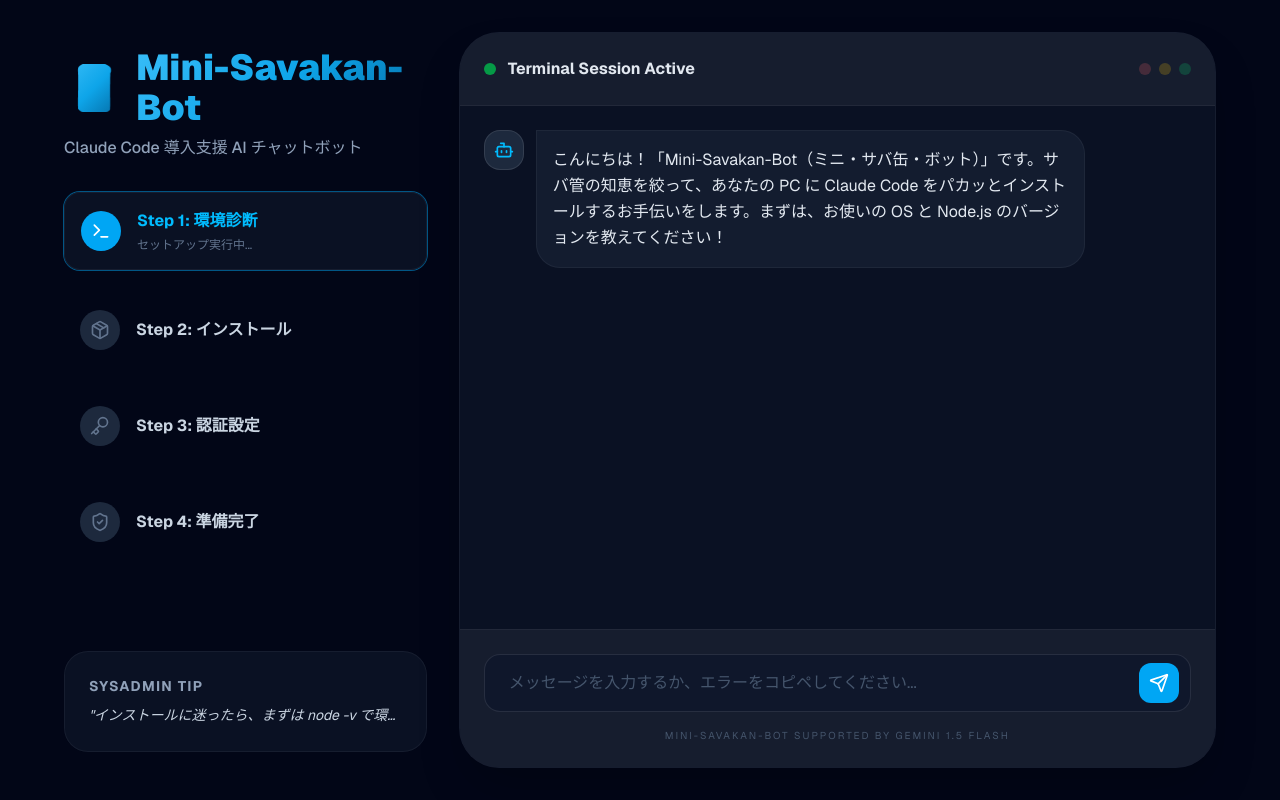
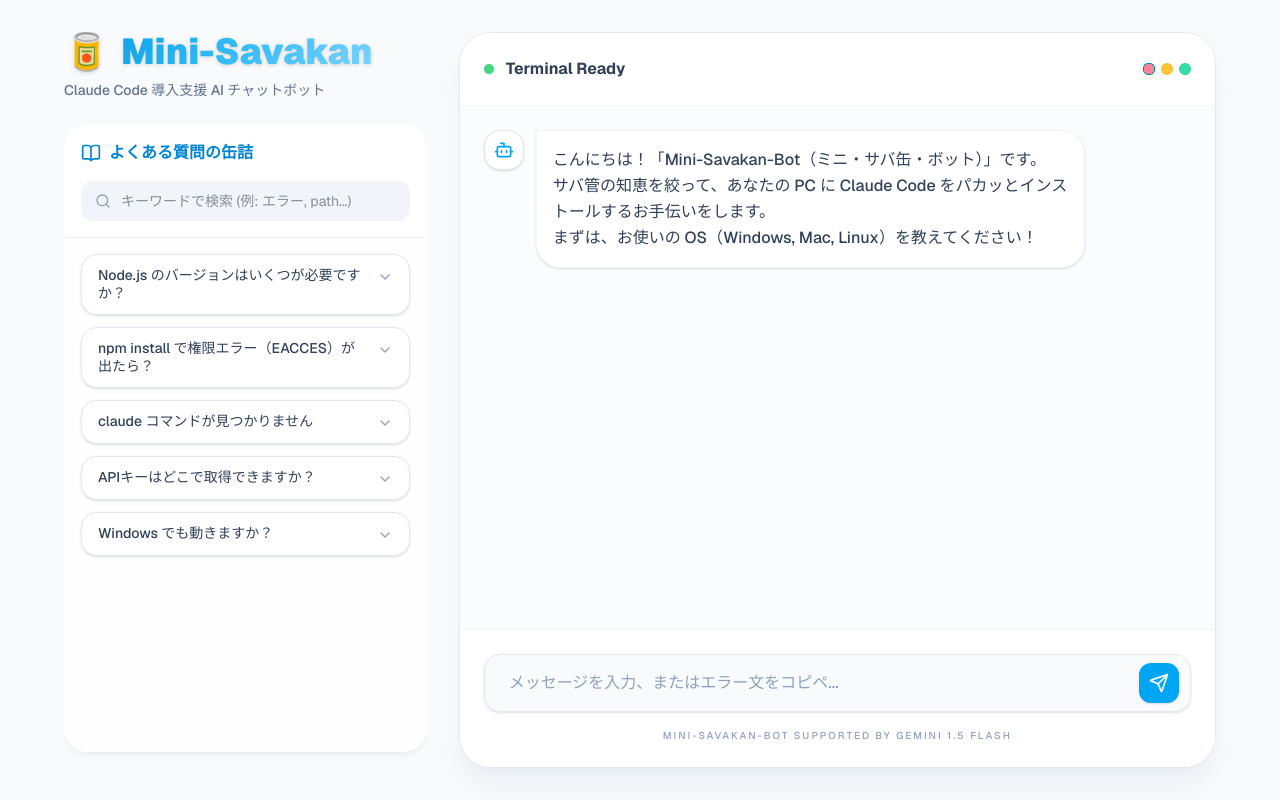
Before and after one commit to iidaatcnt/mini-savakan-bot, a Next.js app: page / in a window 1280 px wide. Built offline with nearby package versions, Linux system fonts and the light colour scheme.

Commit message:
feat: Redesign to bright light theme and add searchable FAQ sidebar

```diff
--- a/src/app/globals.css
+++ b/src/app/globals.css
@@ -6,26 +6,26 @@
 }
 
 :root {
-  --background: #020617;
-  --foreground: #f8fafc;
-  --card: #0f172a;
-  --card-foreground: #f1f5f9;
-  --popover: #020617;
-  --popover-foreground: #f8fafc;
-  --primary: #38bdf8;
-  --primary-foreground: #082f49;
-  --secondary: #1e293b;
-  --secondary-foreground: #f8fafc;
-  --muted: #1e293b;
-  --muted-foreground: #94a3b8;
-  --accent: #0ea5e9;
-  --accent-foreground: #f8fafc;
+  --background: #f8fafc;
+  --foreground: #0f172a;
+  --card: #ffffff;
+  --card-foreground: #1e293b;
+  --popover: #ffffff;
+  --popover-foreground: #0f172a;
+  --primary: #0ea5e9;
+  --primary-foreground: #ffffff;
+  --secondary: #e2e8f0;
+  --secondary-foreground: #0f172a;
+  --muted: #f1f5f9;
+  --muted-foreground: #64748b;
+  --accent: #f0f9ff;
+  --accent-foreground: #0ea5e9;
   --destructive: #ef4444;
-  --destructive-foreground: #f8fafc;
-  --border: #1e293b;
-  --input: #1e293b;
-  --ring: #38bdf8;
-  --radius: 0.75rem;
+  --destructive-foreground: #ffffff;
+  --border: #e2e8f0;
+  --input: #e2e8f0;
+  --ring: #0ea5e9;
+  --radius: 1rem;
 }
 
 @layer base {
@@ -36,21 +36,22 @@
   body {
     background-color: var(--background);
     color: var(--foreground);
-    font-feature-settings: "rlig" 1, "calt" 1;
+    @apply antialiased;
   }
 }
 
-/* Glassmorphism utility */
+/* Glassmorphism utility for light mode */
 .glass {
-  background: rgba(15, 23, 42, 0.7);
-  backdrop-filter: blur(8px);
-  -webkit-backdrop-filter: blur(8px);
-  border: 1px solid rgba(255, 255, 255, 0.05);
+  background: rgba(255, 255, 255, 0.8);
+  backdrop-filter: blur(10px);
+  -webkit-backdrop-filter: blur(10px);
+  border: 1px solid rgba(255, 255, 255, 0.4);
+  box-shadow: 0 4px 6px -1px rgb(0 0 0 / 0.05), 0 2px 4px -2px rgb(0 0 0 / 0.05);
 }
 
-/* Saba-kan Silver Gradient */
+/* Bright Saba Gradient */
 .saba-gradient {
-  background: linear-gradient(135deg, #38bdf8 0%, #0ea5e9 50%, #0369a1 100%);
+  background: linear-gradient(135deg, #0ea5e9 0%, #38bdf8 50%, #7dd3fc 100%);
   background-clip: text;
   -webkit-background-clip: text;
   -webkit-text-fill-color: transparent;
--- a/src/app/page.tsx
+++ b/src/app/page.tsx
@@ -3,42 +3,44 @@
 import { useState, useRef, useEffect } from "react";
 import { motion, AnimatePresence } from "framer-motion";
 import {
-  Terminal,
   Send,
   Bot,
   User,
-  CheckCircle2,
-  Circle,
-  AlertCircle,
-  Package,
-  Key,
-  ShieldCheck,
-  ChevronRight
+  Search,
+  BookOpen,
+  ChevronDown,
+  ChevronUp
 } from "lucide-react";
+import { FAQ_DATA, FAQItem } from "@/data/faq";
 
 type Message = {
   role: "user" | "model";
   content: string;
 };
 
-const STEPS = [
-  { id: "env", label: "環境診断", icon: Terminal },
-  { id: "install", label: "インストール", icon: Package },
-  { id: "auth", label: "認証設定", icon: Key },
-  { id: "ready", label: "準備完了", icon: ShieldCheck },
-];
-
 export default function Home() {
   const [messages, setMessages] = useState<Message[]>([
     {
       role: "model",
-      content: "こんにちは！「Mini-Savakan-Bot（ミニ・サバ缶・ボット）」です。サバ管の知恵を絞って、あなたの PC に Claude Code をパカッとインストールするお手伝いをします。まずは、お使いの OS と Node.js のバージョンを教えてください！"
+      content: "こんにちは！「Mini-Savakan-Bot（ミニ・サバ缶・ボット）」です。\nサバ管の知恵を絞って、あなたの PC に Claude Code をパカッとインストールするお手伝いをします。\nまずは、お使いの OS（Windows, Mac, Linux）を教えてください！"
     }
   ]);
   const [input, setInput] = useState("");
   const [isLoading, setIsLoading] = useState(false);
-  const [currentStep, setCurrentStep] = useState(0);
   const messagesEndRef = useRef<HTMLDivElement>(null);
+
+  // FAQ State
+  const [searchQuery, setSearchQuery] = useState("");
+  const [expandedFaqId, setExpandedFaqId] = useState<string | null>(null);
+
+  const filteredFaqs = FAQ_DATA.filter(faq => {
+    if (!searchQuery) return true;
+    const query = searchQuery.toLowerCase();
+    return (
+      faq.question.toLowerCase().includes(query) ||
+      faq.keywords.some(k => k.toLowerCase().includes(query))
+    );
+  });
 
   const scrollToBottom = () => {
     messagesEndRef.current?.scrollIntoView({ behavior: "smooth" });
@@ -69,85 +71,108 @@
       }
     } catch (error) {
       console.error("Error:", error);
+      setMessages(prev => [...prev, { role: "model", content: "すみません、通信エラーが発生しました。もう一度お試しください。" }]);
     } finally {
       setIsLoading(false);
     }
   };
 
   return (
-    <main className="min-h-screen bg-[#020617] text-slate-100 p-4 md:p-8 font-sans selection:bg-sky-500/30">
+    <main className="min-h-screen bg-slate-50 text-slate-800 p-4 md:p-8 font-sans selection:bg-sky-200">
       <div className="max-w-6xl mx-auto grid grid-cols-1 lg:grid-cols-12 gap-8 h-[calc(100vh-4rem)]">
 
-        {/* Left Column: Progress & Identity */}
-        <div className="lg:col-span-4 flex flex-col justify-between py-4">
-          <div>
+        {/* Left Column: Branding & FAQ */}
+        <div className="lg:col-span-4 flex flex-col h-full overflow-hidden pb-4">
           <motion.div
             initial={{ opacity: 0, y: -20 }}
             animate={{ opacity: 1, y: 0 }}
-              className="mb-8"
+            className="shrink-0 mb-6"
           >
-              <h1 className="text-4xl font-black mb-2 flex items-center gap-3">
-                <span className="saba-gradient text-5xl">🥫</span>
-                <span className="saba-gradient">Mini-Savakan-Bot</span>
+            <h1 className="text-3xl lg:text-4xl font-black mb-2 flex items-center gap-3">
+              <span className="text-4xl drop-shadow-sm">🥫</span>
+              <span className="saba-gradient drop-shadow-sm">Mini-Savakan</span>
             </h1>
-              <p className="text-slate-400 font-medium">Claude Code 導入支援 AI チャットボット</p>
+            <p className="text-slate-500 font-medium text-sm">Claude Code 導入支援 AI チャットボット</p>
           </motion.div>
 
-            <div className="space-y-6">
-              {STEPS.map((step, idx) => (
-                <motion.div
-                  key={step.id}
-                  initial={{ opacity: 0, x: -20 }}
-                  animate={{ opacity: 1, x: 0 }}
-                  transition={{ delay: idx * 0.1 }}
-                  className={`flex items-center gap-4 p-4 rounded-2xl transition-all ${
-                    idx === currentStep ? "glass ring-1 ring-sky-500/50 bg-sky-500/5" : "opacity-50"
-                  }`}
-                >
-                  <div className={`w-10 h-10 rounded-full flex items-center justify-center ${
-                    idx <= currentStep ? "bg-sky-500 text-white" : "bg-slate-800 text-slate-500"
-                  }`}>
-                    {idx < currentStep ? <CheckCircle2 className="w-6 h-6 text-white" /> : <step.icon className="w-5 h-5" />}
+          {/* FAQ Section */}
+          <div className="flex-1 flex flex-col glass rounded-3xl border border-slate-200/60 overflow-hidden shadow-sm bg-white/50">
+            <div className="p-4 border-b border-slate-200/60 bg-white/80 shrink-0">
+              <div className="flex items-center gap-2 mb-4 text-sky-600">
+                <BookOpen className="w-5 h-5" />
+                <h2 className="font-bold">よくある質問の缶詰</h2>
               </div>
-                  <div>
-                    <p className={`font-bold ${idx === currentStep ? "text-sky-400" : "text-slate-300"}`}>
-                      Step {idx + 1}: {step.label}
-                    </p>
-                    {idx === currentStep && (
-                      <p className="text-xs text-slate-500 mt-1">セットアップ実行中...</p>
-                    )}
-                  </div>
-                </motion.div>
-              ))}
+              <div className="relative">
+                <input
+                  type="text"
+                  placeholder="キーワードで検索 (例: エラー, path...)"
+                  value={searchQuery}
+                  onChange={(e) => setSearchQuery(e.target.value)}
+                  className="w-full bg-slate-100 border-none rounded-xl py-2.5 pl-10 pr-4 text-sm focus:ring-2 focus:ring-sky-500/50 transition-shadow outline-none"
+                />
+                <Search className="w-4 h-4 text-slate-400 absolute left-3.5 top-1/2 -translate-y-1/2" />
               </div>
             </div>
 
-          <div className="glass p-6 rounded-3xl mt-8 border-sky-500/10">
-            <h3 className="text-sm font-bold text-slate-400 mb-2 uppercase tracking-widest">SysAdmin Tip</h3>
-            <p className="text-sm text-slate-300 leading-relaxed italic truncate">
-              "インストールに迷ったら、まずは node -v で環境の鮮度を確認しましょう。"
+            <div className="flex-1 overflow-y-auto p-4 space-y-3 scrollbar-thin scrollbar-thumb-slate-300">
+              {filteredFaqs.length > 0 ? (
+                filteredFaqs.map((faq) => (
+                  <div key={faq.id} className="bg-white rounded-2xl border border-slate-200 shadow-sm overflow-hidden">
+                    <button
+                      onClick={() => setExpandedFaqId(expandedFaqId === faq.id ? null : faq.id)}
+                      className="w-full px-4 py-3 text-left flex items-start justify-between gap-2 hover:bg-slate-50 transition-colors"
+                    >
+                      <span className="font-medium text-sm text-slate-700 leading-tight">{faq.question}</span>
+                      {expandedFaqId === faq.id ? (
+                        <ChevronUp className="w-4 h-4 text-slate-400 shrink-0 mt-0.5" />
+                      ) : (
+                        <ChevronDown className="w-4 h-4 text-slate-400 shrink-0 mt-0.5" />
+                      )}
+                    </button>
+                    <AnimatePresence>
+                      {expandedFaqId === faq.id && (
+                        <motion.div
+                          initial={{ height: 0, opacity: 0 }}
+                          animate={{ height: "auto", opacity: 1 }}
+                          exit={{ height: 0, opacity: 0 }}
+                          className="px-4 pb-3"
+                        >
+                          <p className="text-sm text-slate-600 pt-2 border-t border-slate-100 leading-relaxed font-mono whitespace-pre-wrap">
+                            {faq.answer}
                           </p>
+                        </motion.div>
+                      )}
+                    </AnimatePresence>
+                  </div>
+                ))
+              ) : (
+                <div className="text-center py-8 text-slate-400 text-sm">
+                  <p>「{searchQuery}」の知見はまだありません。</p>
+                  <p className="mt-1">チャットで直接聞いてみてください！</p>
+                </div>
+              )}
+            </div>
           </div>
         </div>
 
         {/* Right Column: Chat Interface */}
-        <div className="lg:col-span-8 flex flex-col glass rounded-[2.5rem] overflow-hidden border-white/5 shadow-2xl relative">
+        <div className="lg:col-span-8 flex flex-col bg-white rounded-[2rem] overflow-hidden border border-slate-200 shadow-xl shadow-slate-200/50 relative">
 
           {/* Chat Header */}
-          <div className="p-6 border-b border-white/5 bg-white/5 flex items-center justify-between">
+          <div className="p-4 md:p-6 border-b border-slate-100 bg-white flex items-center justify-between shrink-0">
             <div className="flex items-center gap-3">
-              <div className="w-3 h-3 bg-green-500 rounded-full animate-pulse" />
-              <span className="font-bold text-slate-200">Terminal Session Active</span>
+              <div className="w-2.5 h-2.5 bg-green-500 rounded-full animate-pulse shadow-sm shadow-green-500/20" />
+              <span className="font-bold text-slate-700">Terminal Ready</span>
             </div>
-            <div className="flex gap-2">
-              <div className="w-3 h-3 rounded-full bg-red-400/20" />
-              <div className="w-3 h-3 rounded-full bg-yellow-400/20" />
-              <div className="w-3 h-3 rounded-full bg-green-400/20" />
+            <div className="flex gap-1.5">
+              <div className="w-3 h-3 rounded-full bg-rose-400/80 border border-rose-500/20" />
+              <div className="w-3 h-3 rounded-full bg-amber-400/80 border border-amber-500/20" />
+              <div className="w-3 h-3 rounded-full bg-emerald-400/80 border border-emerald-500/20" />
             </div>
           </div>
 
           {/* Messages Area */}
-          <div className="flex-1 overflow-y-auto p-6 space-y-6 scrollbar-thin scrollbar-thumb-slate-800">
+          <div className="flex-1 overflow-y-auto p-4 md:p-6 space-y-6 scrollbar-thin scrollbar-thumb-slate-200 bg-slate-50/50">
             <AnimatePresence initial={false}>
               {messages.map((m, idx) => (
                 <motion.div
@@ -157,17 +182,17 @@
                   className={`flex ${m.role === "user" ? "justify-end" : "justify-start"}`}
                 >
                   <div className={`max-w-[85%] flex gap-3 ${m.role === "user" ? "flex-row-reverse" : "flex-row"}`}>
-                    <div className={`w-10 h-10 rounded-2xl flex items-center justify-center shrink-0 ${
-                      m.role === "user" ? "bg-sky-500" : "bg-slate-800 border border-white/10"
+                    <div className={`w-10 h-10 rounded-2xl flex items-center justify-center shrink-0 shadow-sm ${
+                      m.role === "user" ? "bg-sky-500 text-white" : "bg-white border border-slate-200 text-sky-500"
                     }`}>
-                      {m.role === "user" ? <User className="w-5 h-5" /> : <Bot className="w-5 h-5 text-sky-400" />}
+                      {m.role === "user" ? <User className="w-5 h-5" /> : <Bot className="w-5 h-5" />}
                     </div>
-                    <div className={`p-4 rounded-3xl ${
+                    <div className={`p-4 rounded-3xl shadow-sm ${
                       m.role === "user"
-                        ? "bg-sky-600 text-white rounded-tr-none"
-                        : "bg-slate-800/50 text-slate-200 rounded-tl-none border border-white/5"
+                        ? "bg-sky-500 text-white rounded-tr-none"
+                        : "bg-white text-slate-700 rounded-tl-none border border-slate-100"
                     }`}>
-                      <p className="whitespace-pre-wrap leading-relaxed text-sm md:text-base">{m.content}</p>
+                      <p className="whitespace-pre-wrap leading-relaxed text-sm md:text-base font-medium">{m.content}</p>
                     </div>
                   </div>
                 </motion.div>
@@ -175,10 +200,10 @@
             </AnimatePresence>
             {isLoading && (
               <div className="flex justify-start">
-                <div className="bg-slate-800/50 p-4 rounded-3xl rounded-tl-none border border-white/5 flex gap-2">
-                  <span className="w-2 h-2 bg-sky-500 rounded-full animate-bounce" />
-                  <span className="w-2 h-2 bg-sky-500 rounded-full animate-bounce [animation-delay:0.2s]" />
-                  <span className="w-2 h-2 bg-sky-500 rounded-full animate-bounce [animation-delay:0.4s]" />
+                <div className="bg-white p-4 rounded-3xl rounded-tl-none border border-slate-100 shadow-sm flex gap-2">
+                  <span className="w-2 h-2 bg-sky-400 rounded-full animate-bounce" />
+                  <span className="w-2 h-2 bg-sky-400 rounded-full animate-bounce [animation-delay:0.2s]" />
+                  <span className="w-2 h-2 bg-sky-400 rounded-full animate-bounce [animation-delay:0.4s]" />
                 </div>
               </div>
             )}
@@ -186,23 +211,23 @@
           </div>
 
           {/* Input Area */}
-          <form onSubmit={handleSubmit} className="p-6 bg-white/5 border-t border-white/5">
-            <div className="relative group">
+          <form onSubmit={handleSubmit} className="p-4 md:p-6 bg-white border-t border-slate-100 shrink-0">
+            <div className="relative group shadow-sm rounded-2xl">
               <input
                 value={input}
                 onChange={(e) => setInput(e.target.value)}
-                placeholder="メッセージを入力するか、エラーをコピペしてください..."
-                className="w-full bg-slate-900 border border-white/10 rounded-2xl py-4 pl-6 pr-14 focus:outline-none focus:ring-2 focus:ring-sky-500/50 focus:border-sky-500 transition-all placeholder:text-slate-600"
+                placeholder="メッセージを入力、またはエラー文をコピペ..."
+                className="w-full bg-slate-50 border border-slate-200 rounded-2xl py-4 pl-6 pr-14 focus:outline-none focus:ring-2 focus:ring-sky-500/50 focus:border-sky-500 transition-all placeholder:text-slate-400 text-slate-700 font-medium"
               />
               <button
                 type="submit"
                 disabled={isLoading}
-                className="absolute right-3 top-1/2 -translate-y-1/2 w-10 h-10 rounded-xl bg-sky-500 flex items-center justify-center text-white hover:bg-sky-400 transition-colors disabled:opacity-50 disabled:cursor-not-allowed group-focus-within:scale-105"
+                className="absolute right-3 top-1/2 -translate-y-1/2 w-10 h-10 rounded-xl bg-sky-500 flex items-center justify-center text-white hover:bg-sky-400 transition-colors disabled:opacity-50 disabled:cursor-not-allowed group-focus-within:scale-105 shadow-sm"
               >
                 <Send className="w-5 h-5" />
               </button>
             </div>
-            <p className="text-center text-[10px] text-slate-600 mt-4 uppercase tracking-[0.2em]">
+            <p className="text-center text-[10px] text-slate-400 mt-4 uppercase tracking-[0.2em] font-medium">
               Mini-Savakan-Bot supported by Gemini 1.5 Flash
             </p>
           </form>
--- /dev/null
+++ b/src/data/faq.ts
@@ -0,0 +1,39 @@
+export type FAQItem = {
+  id: string;
+  question: string;
+  answer: string;
+  keywords: string[];
+};
+
+export const FAQ_DATA: FAQItem[] = [
+  {
+    id: "nodejs",
+    question: "Node.js のバージョンはいくつが必要ですか？",
+    answer: "Claude Code を動かすには Node.js 18 以上の LTS バージョンが推奨されています。ターミナルで `node -v` と打って確認してみましょう！",
+    keywords: ["node", "version", "バージョン", "18"]
+  },
+  {
+    id: "eacces",
+    question: "npm install で権限エラー（EACCES）が出たら？",
+    answer: "Mac/Linuxの場合、`sudo` をつけて実行するか、`nvm` などのバージョン管理ツールを使ってインストールするのが『サバ管』おすすめの安全な方法です。",
+    keywords: ["error", "eacces", "権限", "sudo", "エラー", "npm"]
+  },
+  {
+    id: "path",
+    question: "claude コマンドが見つかりません",
+    answer: "インストール直後は一度ターミナルを再起動するか、`.zshrc` や `.bashrc` に npm の global パスが通っているか確認が必要です。「コマンドが見つからない」は PATH の問題がほとんどです。",
+    keywords: ["path", "command not found", "見つからない", "コマンド"]
+  },
+  {
+    id: "api",
+    question: "APIキーはどこで取得できますか？",
+    answer: "Anthropic Console (https://console.anthropic.com/) にログインし、API Keys メニューから作成できます。使い始めるには少額のチャージ（クレジット追加）が必要です。",
+    keywords: ["api", "key", "キー", "取得", "console", "料金"]
+  },
+  {
+    id: "windows",
+    question: "Windows でも動きますか？",
+    answer: "はい！WSL2（Windows Subsystem for Linux）上で動かすのが一番安定していておすすめです。PowerShell でも動作しますが、一部のツール連携が制限される場合があります。",
+    keywords: ["windows", "wsl", "powershell", "ウィンドウズ", "win"]
+  }
+];
```
Lines whose indentation alone changed are shown as unchanged.
